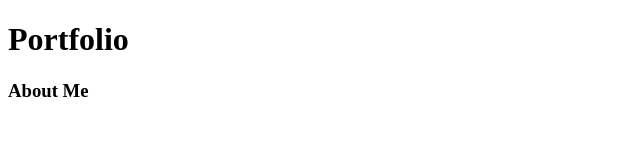
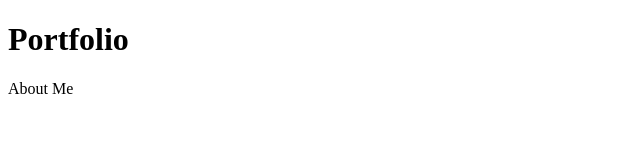
Before and after one commit to YaswanthSingamaneni/Portfolio, a website: page index.html in a window 1280 px wide. Shown: the full height of the page, 0-640 px from the left. Drawn offline with Linux system fonts and the light colour scheme.

Commit message:
Update index.html

```diff
--- a/index.html
+++ b/index.html
@@ -8,6 +8,6 @@
 </head>
 <body>
     <h1>Portfolio</h1>
-    <h3>About Me</h3>
+    <p>About Me</p>
 </body>
 </html>
```
